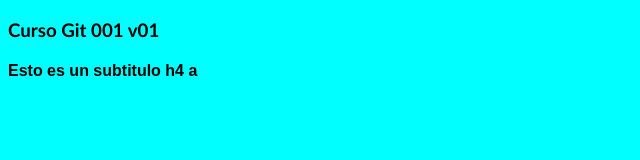
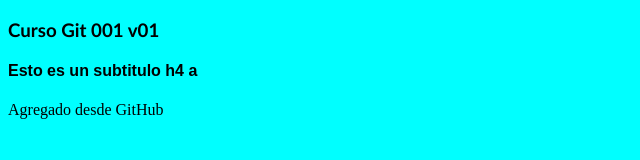
Before and after one commit to RiqueCr/CursoGitBasico, a plain HTML site: page index.html in a window 1280 px wide. Shown: the whole page, without its empty margins (0-640 px from the left). Drawn offline with Linux system fonts and the light colour scheme.

Commit message:
Update index.html

```diff
--- a/index.html
+++ b/index.html
@@ -12,5 +12,7 @@
 
     <h4>Esto es un subtitulo h4 a</h4>
 
+    <p> Agregado desde GitHub </p>
+
 </body>
 </html>
```
